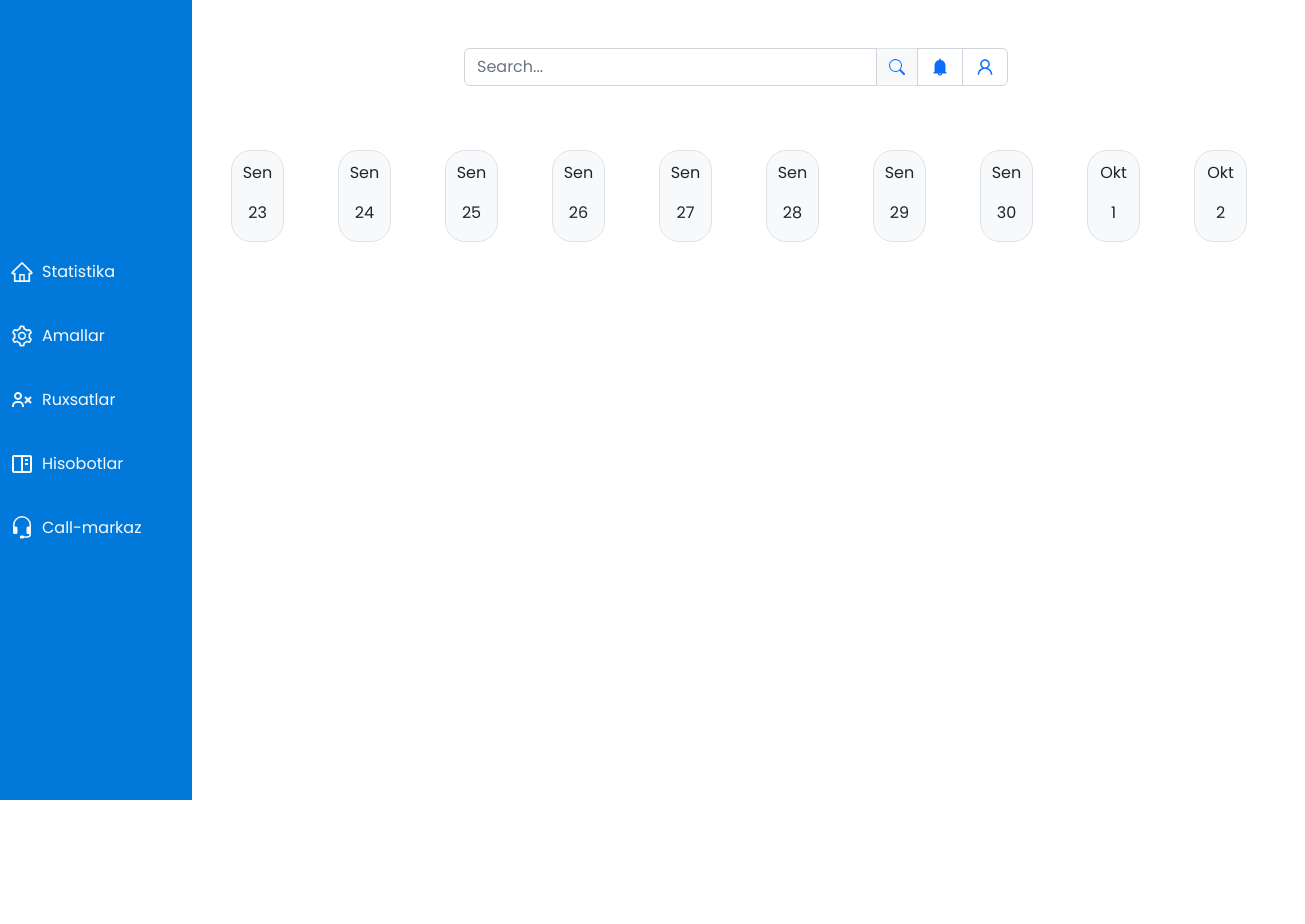
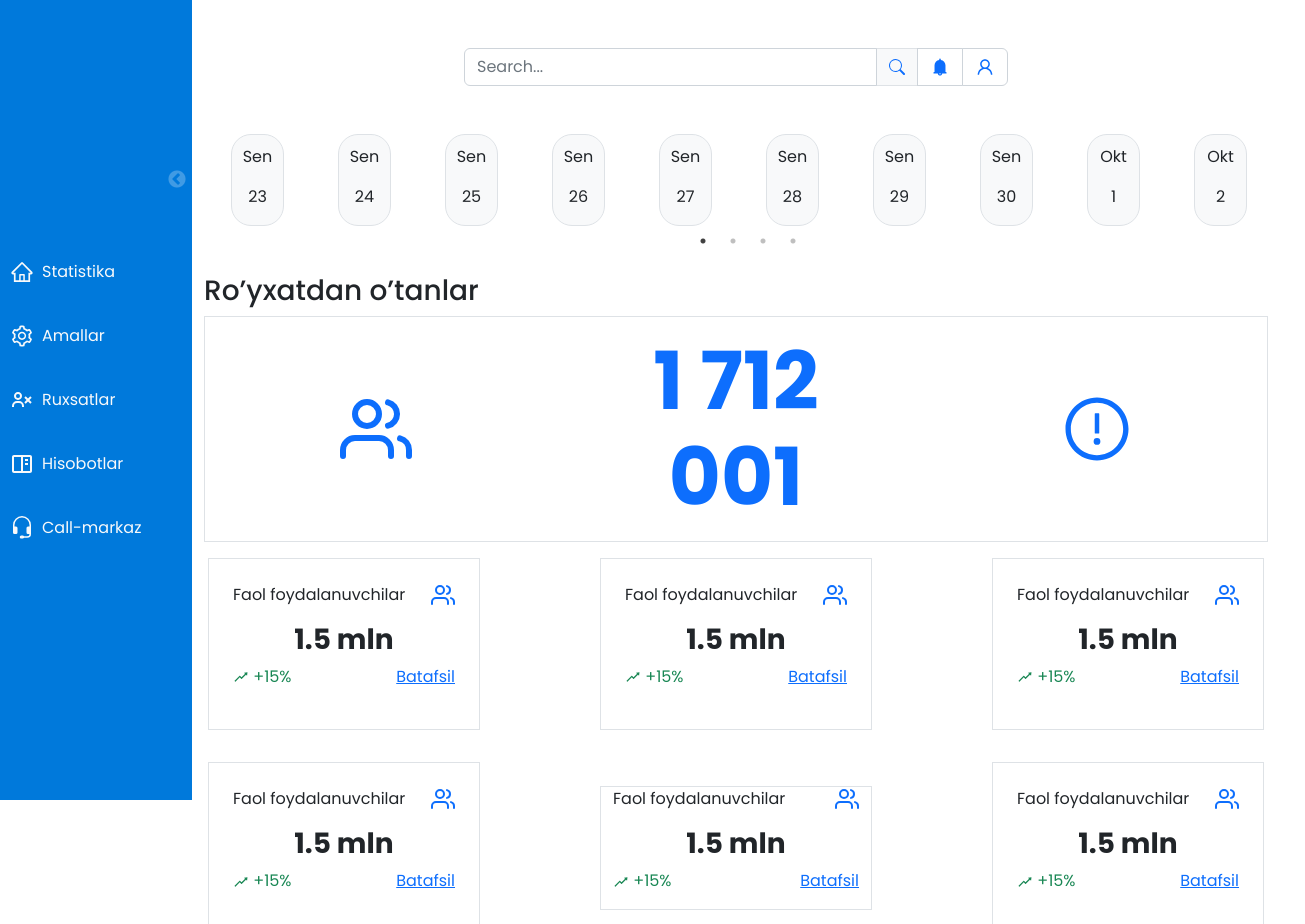
Before and after one commit to JamshidSherkulov/exam_react_22feb, a React (Create React App) app: page / in a window 1280 px wide. Shown: the top 924 px of the page, 1305 px wide, since content can reach past the window. Before the commit the page ends 800 px from the top, so only its background shows below. Built offline with nearby package versions, Linux system fonts and the light colour scheme.

Commit message:
Finished all users data

```diff
--- a/src/App.css
+++ b/src/App.css
@@ -8,6 +8,7 @@
 .sidebar__component {
   height: 100vh;
   width: 15%;
+  position: relative;
 }
 
 .outlet__component {
--- /dev/null
+++ b/src/components/Registered/Information.jsx
@@ -0,0 +1,23 @@
+import React from "react";
+import './Registered.css'
+import {FiUsers} from 'react-icons/fi'
+import {AiOutlineRise} from 'react-icons/ai'
+
+const Information = () => {
+
+    return(
+        <div>
+            <div className="d-flex justify-content-between align-items-center">
+                <p>Faol foydalanuvchilar</p>
+                <p><FiUsers className="text-primary fs-4" /></p>
+            </div>
+            <h3 className="text-center fw-bold">1.5 mln</h3>
+            <div className="d-flex justify-content-between align-items-center">
+                <p className="text-success"><AiOutlineRise /> +15%</p>
+                <p><a href="#">Batafsil</a></p>
+            </div>
+        </div>
+    )
+}
+
+export default Information;
--- /dev/null
+++ b/src/components/Registered/Registered.css
@@ -0,0 +1,10 @@
+#all__users {
+    display: flex;
+    justify-content: space-between;
+    align-items: center;
+}
+
+#all__users > span {
+    display: block;
+    width: 30%;
+}
--- /dev/null
+++ b/src/components/Registered/Registered.jsx
@@ -0,0 +1,42 @@
+import React from "react";
+import './Registered.css'
+import { FiUsers } from 'react-icons/fi'
+import { AiOutlineExclamationCircle } from 'react-icons/ai'
+import Information from "./Information";
+
+const Registered = () => {
+
+    return(
+        <div className="mt-5 container mx-auto">
+            <h3>Ro’yxatdan o’tanlar</h3>
+            <div id="all__users" className="border p-3 text-center">
+                <span><FiUsers className="display-2 text-primary" /></span>
+                <span className="text-primary display-1 fw-bold">1 712 001  </span>
+                <span><AiOutlineExclamationCircle className="display-2 text-primary" /></span>
+            </div>
+            <div className="row justify-content-between align-items-center">
+                <div className="col-3 border m-3 p-4">
+                    <Information />
+                </div>
+                <div className="col-3 border m-3 p-4">
+                    <Information />
+                </div>
+                <div className="col-3 border m-3 p-4">
+                    <Information />
+                </div>
+                <div className="col-3 border m-3 p-4">
+                    <Information />
+                </div>
+                <div className="col-3 border m-3">
+                    <Information />
+                </div>
+                <div className="col-3 border m-3 p-4">
+                    <Information />
+                </div>
+
+            </div>
+        </div>
+    )
+}
+
+export default Registered;
--- a/src/index.css
+++ b/src/index.css
@@ -5,7 +5,6 @@
   padding: 0;
   box-sizing: border-box;
   font-family: 'Poppins', sans-serif;
-  overflow: hidden;
 }
 
 body {
--- a/src/pages/Statistics/Statistics.jsx
+++ b/src/pages/Statistics/Statistics.jsx
@@ -2,12 +2,14 @@ import React from "react";
 import Search from "../../components/Search/Search";
 import Calendar from '../../components/Calendar/Calendar'
 import './Statistics.css'
+import Registered from "../../components/Registered/Registered";
 
 const Statistics = () => {
     return(
         <div>
            <Search />
            <Calendar />
+           <Registered />
         </div>
     )
 }
```
Also changed, not shown: src/components/Registered/Information.css (added).
